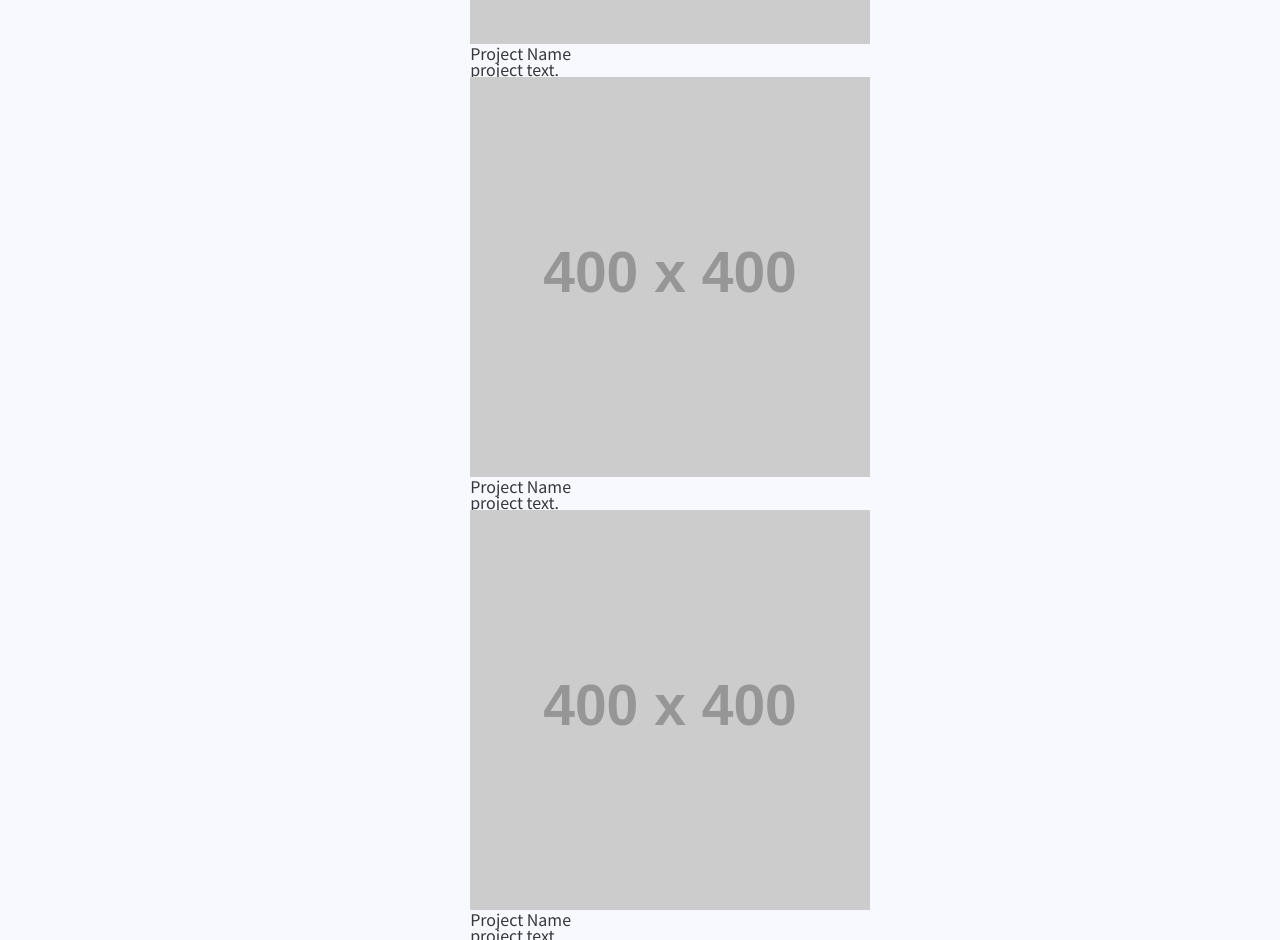
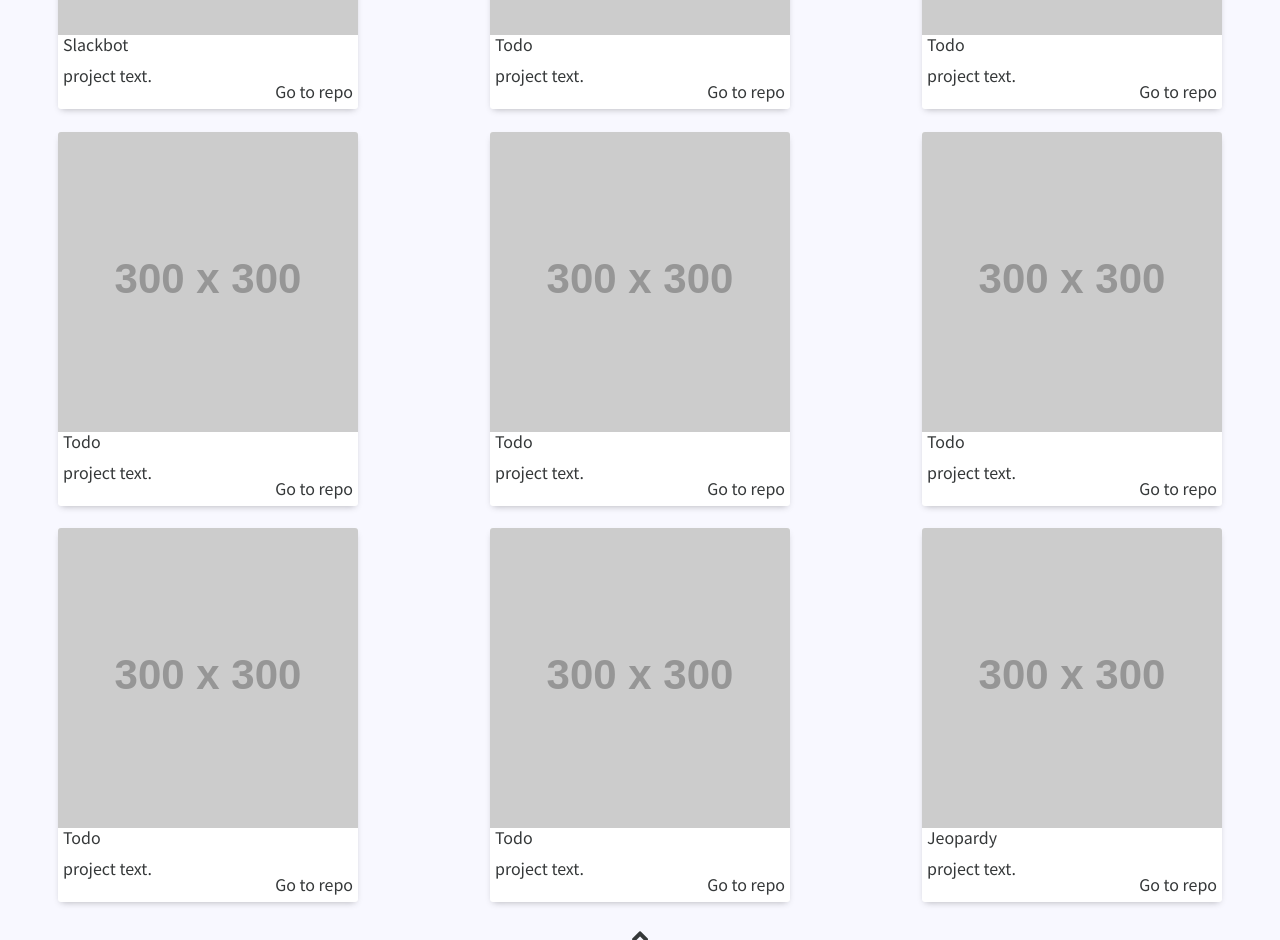
Before and after one commit to arpatterson31/portfolio, a plain HTML site: page portfolio.html in a window 1280 px wide. Shown: the part 456-1396 px from the top of the page. Drawn offline with Linux system fonts and the light colour scheme; placeholder pictures from the web are drawn by us.

Commit message:
portfolio grid build on home and portfolio pages

```diff
--- /dev/null
+++ b/css/extra.css
@@ -0,0 +1,76 @@
+#portfolio {
+  width: 100%;
+  height: 100%;
+  margin-top: 10vh;
+}
+
+.portfolio-header {
+  font-size: 2.5vw;
+  text-align: center;
+  padding: 30px;
+}
+
+.portfolio-container {
+  margin-top: 5vh;
+  display: grid;
+  grid-template-columns: repeat(3, 1fr);
+  grid-auto-rows: auto;
+  grid-gap: 1rem;
+}
+
+.project-box {
+  background: #fff;
+	border-radius: 3px;
+	box-shadow: 0 3px 7px -3px rgba(0, 0, 0, 0.3);
+  margin: 0 auto;
+/*   overflow: hidden; */
+}
+
+.project-img {
+  height: 300px;
+
+}
+
+.description {
+  display: inline-block;
+  vertical-align: top;
+  padding: 0 0 0 5px;
+  box-sizing: border-box;
+
+}
+
+.description h5 {
+  margin: 0 0 10px 0;
+}
+
+.description p {
+  postion: relative;
+  margin: 0;
+  padding-top: 20px;
+}
+
+.description a {
+  margin-bottom: 10px;
+  float: right;
+}
+
+/* @media screen and (min-width: 600px) {
+  .project-box {
+    height: 200px;
+    max-width: 600px;
+  }
+
+  .project-img {
+    float: left;
+    height: 100%;
+    width: 40%;
+  }
+
+  .description {
+    float: left;
+    width: 60%;
+    z-index: 0;
+  }
+
+
+} */
--- /dev/null
+++ b/css/portfolio.css
@@ -0,0 +1,25 @@
+#portfolio-page {
+  width: 100%;
+  height: 100%;
+  padding: 0;
+  margin: 0 auto;
+}
+
+.portfolio-page-header {
+  font-size: 4vw;
+  text-align: center;
+}
+
+.portfolio-container {
+  display: grid;
+  grid-template-columns: repeat(3, 1fr);
+  grid-auto-rows: auto;
+  grid-gap: 1rem;
+}
+
+/* @media only screen and (max-width: 550px) {
+  .portfolio-container {
+    grid-template-columns: 1fr;
+    grid-template-rows: 1fr;
+  }
+} */
--- a/css/style.css
+++ b/css/style.css
@@ -111,15 +111,73 @@ header li {
 
 
 /* PORTFOLIO ON HOMEPAGE */
-
 #portfolio {
   width: 100%;
+  height: 100%;
+  margin-top: 10vh;
+}
+
+.portfolio-header {
+  font-size: 2.5vw;
+  text-align: center;
+  padding: 30px;
+}
+
+.portfolio-container {
+  margin-top: 5vh;
+  display: grid;
+  grid-template-columns: repeat(3, 1fr);
+  grid-auto-rows: auto;
+  grid-gap: 1rem;
+}
+
+.project-box {
+  background: #fff;
+	border-radius: 3px;
+	box-shadow: 0 3px 7px -3px rgba(0, 0, 0, 0.3);
+  margin: 0 auto 1.6%;
+  overflow: hidden;
+}
+
+.project-img {
+  height: 300px;
+}
+
+.description {
+  padding: 0 0 0 5px;
+}
+
+.description h5 {
+  margin: 0 0 10px 0;
+}
+
+.description p {
+  margin: 0;
+  padding-top: 5px;
+}
+
+.description a {
+  margin-bottom: 10px;
+  padding-right: 5px;
+  float: right;
+}
+
+.btn-container {
+  margin-top: 6vh;
   display: flex;
   justify-content: center;
 }
 
+.portfolio-btn {
+  padding: 15px;
+  border: solid #353839;
+  font-weight: bold;
+}
 
-
+.portfolio-btn:hover {
+    border: solid #EB3A70;
+    color: #EB3A70;
+}
 
 /* FOOTER */
 footer {
--- a/portfolio.html
+++ b/portfolio.html
@@ -8,6 +8,7 @@
   <link rel="shortcut icon" type="image/png" href="favicon.png" />
   <link rel="stylesheet" href="css/reset.css">
   <link rel="stylesheet" href="css/style.css">
+  <link rel="stylesheet" href="css/portfolio.css">
   <link rel="stylesheet" href="https://cdnjs.cloudflare.com/ajax/libs/font-awesome/5.15.3/css/all.min.css"
     integrity="sha512-iBBXm8fW90+nuLcSKlbmrPcLa0OT92xO1BIsZ+ywDWZCvqsWgccV3gFoRBv0z+8dLJgyAHIhR35VZc2oM/gI1w=="
     crossorigin="anonymous" referrerpolicy="no-referrer" />
@@ -32,28 +33,80 @@
       </div>
     </header>
     <main>
-      <div id="portfolio">
-        <h3>Projects</h3>
+      <div id="portfolio-page">
+        <h3 class="portfolio-page-header">Projects</h3>
         <div class="portfolio-container">
           <div class="project-box">
-            <img src="https://via.placeholder.com/400">
-            <h5><a href="githublink">Project Name</a></h5>
-            <p>project text.</p>
+            <img class="project-img" src="https://via.placeholder.com/300">
+            <div class="description">
+              <h5>Slackbot</h5>
+              <p>project text.</p>
+              <a href="githublink">Go to repo</a>
+            </div>
           </div>
           <div class="project-box">
-            <img src="https://via.placeholder.com/400">
-            <h5><a href="githublink">Project Name</a></h5>
-            <p>project text.</p>
+            <img class="project-img" src="https://via.placeholder.com/300">
+            <div class="description">
+              <h5>Todo</h5>
+              <p>project text.</p>
+              <a href="githublink">Go to repo</a>
+            </div>
           </div>
           <div class="project-box">
-            <img src="https://via.placeholder.com/400">
-            <h5><a href="githublink">Project Name</a></h5>
-            <p>project text.</p>
+            <img class="project-img" src="https://via.placeholder.com/300">
+            <div class="description">
+              <h5>Todo</h5>
+              <p>project text.</p>
+              <a href="githublink">Go to repo</a>
+            </div>
           </div>
           <div class="project-box">
-            <img src="https://via.placeholder.com/400">
-            <h5><a href="githublink">Project Name</a></h5>
-            <p>project text.</p>
+            <img class="project-img" src="https://via.placeholder.com/300">
+            <div class="description">
+              <h5>Todo</h5>
+              <p>project text.</p>
+              <a href="githublink">Go to repo</a>
+            </div>
+          </div>
+          <div class="project-box">
+            <img class="project-img" src="https://via.placeholder.com/300">
+            <div class="description">
+              <h5>Todo</h5>
+              <p>project text.</p>
+              <a href="githublink">Go to repo</a>
+            </div>
+          </div>
+          <div class="project-box">
+            <img class="project-img" src="https://via.placeholder.com/300">
+            <div class="description">
+              <h5>Todo</h5>
+              <p>project text.</p>
+              <a href="githublink">Go to repo</a>
+            </div>
+          </div>
+          <div class="project-box">
+            <img class="project-img" src="https://via.placeholder.com/300">
+            <div class="description">
+              <h5>Todo</h5>
+              <p>project text.</p>
+              <a href="githublink">Go to repo</a>
+            </div>
+          </div>
+          <div class="project-box">
+            <img class="project-img" src="https://via.placeholder.com/300">
+            <div class="description">
+              <h5>Todo</h5>
+              <p>project text.</p>
+              <a href="githublink">Go to repo</a>
+            </div>
+          </div>
+          <div class="project-box last">
+            <img class="project-img" src="https://via.placeholder.com/300">
+            <div class="description">
+              <h5>Jeopardy</h5>
+              <p>project text.</p>
+              <a href="githublink">Go to repo</a>
+            </div>
           </div>
         </div>
       </div>
```
Also changed, not shown: index.html (+23 -18 lines).
